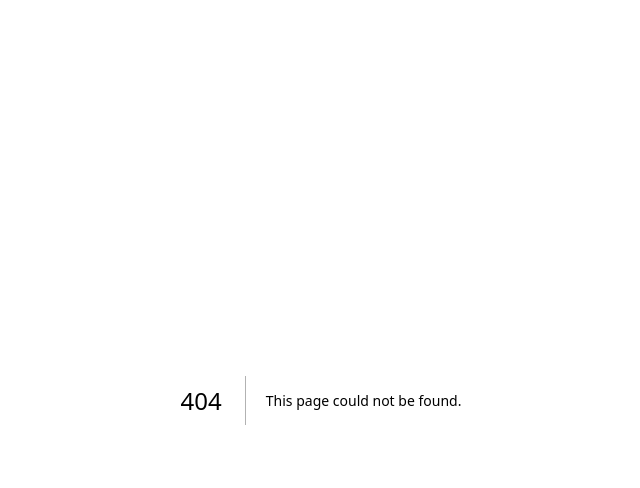
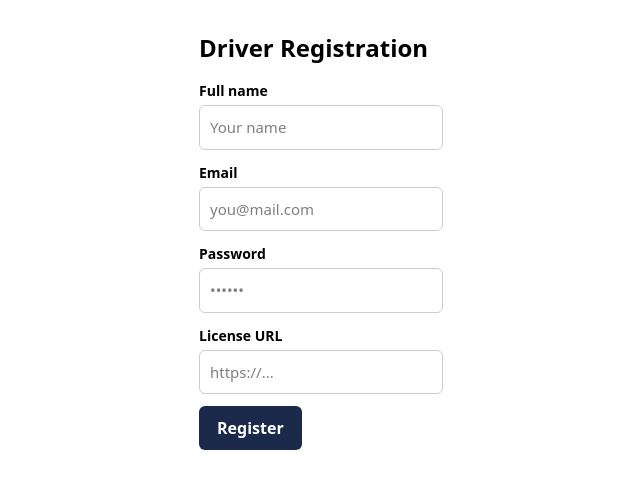
Before and after one commit to Sinar-Fayyad/Techtalks-BusBuddy, a Next.js app in the folder web/: page /driver/register in a window 1280 px wide. Before the commit this address had no page. Shown: the top 488 px of the page, without its empty margins (319-959 px from the left). Built offline with nearby package versions, Linux system fonts and the light colour scheme.

Commit message:
Add driver registration form

```diff
--- /dev/null
+++ b/web/app/driver/register/page.tsx
@@ -0,0 +1,61 @@
+'use client';
+import { useState } from 'react';
+import Button from '@/components/Button';
+import Input from '@/components/Input';
+
+export default function DriverRegister() {
+  const [form, setForm] = useState({ name: '', email: '', password: '', license_url: '' });
+  const [msg, setMsg] = useState('');
+  const [error, setError] = useState('');
+
+  const set = (k: string) => (e: any) => setForm({ ...form, [k]: e.target.value });
+
+  const submit = async (e: any) => {
+    e.preventDefault();
+    setError(''); setMsg('');
+    try {
+      const res = await fetch('http://localhost:3000/api/auth/signup', {
+        method: 'POST',
+        headers: { 'Content-Type': 'application/json' },
+        body: JSON.stringify(form),
+      });
+      const data = await res.json();
+      if (!res.ok) return setError(data.error ?? 'Signup failed');
+
+      const login = await fetch('http://localhost:3000/api/auth/login', {
+        method: 'POST',
+        headers: { 'Content-Type': 'application/json' },
+        body: JSON.stringify({ email: form.email, password: form.password }),
+      });
+      const ld = await login.json();
+      if (!login.ok) return setError(ld.error ?? 'Login failed');
+
+      const prof = await fetch('http://localhost:3000/api/driver/profile', {
+        method: 'POST',
+        headers: { 'Content-Type': 'application/json', Authorization: `Bearer ${ld.token}` },
+        body: JSON.stringify({ license_url: form.license_url }),
+      });
+      const pd = await prof.json();
+      if (!prof.ok) return setError(pd.error ?? 'Profile failed');
+
+      setMsg('Registered! Your profile is pending admin review ✅');
+    } catch {
+      setError('Server error — is the dev server running?');
+    }
+  };
+
+  return (
+    <main className="max-w-md mx-auto p-8">
+      <h1 className="text-2xl font-bold mb-4">Driver Registration</h1>
+      <form onSubmit={submit} className="space-y-3">
+        <Input label="Full name" placeholder="Your name" value={form.name} onChange={set('name')} />
+        <Input label="Email" type="email" placeholder="you@mail.com" value={form.email} onChange={set('email')} />
+        <Input label="Password" type="password" placeholder="••••••" value={form.password} onChange={set('password')} />
+        <Input label="License URL" placeholder="https://..." value={form.license_url} onChange={set('license_url')} />
+        <Button type="submit" color="primary">Register</Button>
+      </form>
+      {msg && <p className="text-green-600 mt-4">{msg}</p>}
+      {error && <p className="text-red-600 mt-4">{error}</p>}
+    </main>
+  );
+}
```
